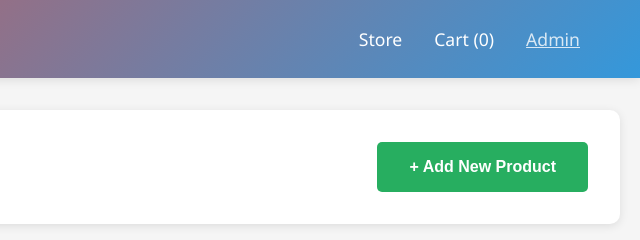
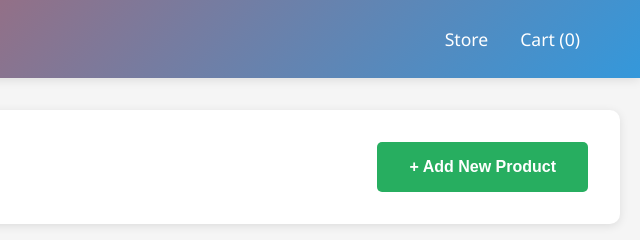
Before and after one commit to khan-0910/TCG, a plain HTML site: page admin.html in a window 1280 px wide. Shown: the top 240 px of the page, 640-1280 px from the left. Drawn offline with Linux system fonts and the light colour scheme.

Commit message:
Update admin.html

```diff
--- a/admin.html
+++ b/admin.html
@@ -19,7 +19,6 @@
                     <ul>
                         <li><a href="index.html">Store</a></li>
                         <li><a href="cart.html">Cart (<span id="cart-count">0</span>)</a></li>
-                        <li><a href="admin.html" class="active">Admin</a></li>
                     </ul>
                 </nav>
             </div>
```
